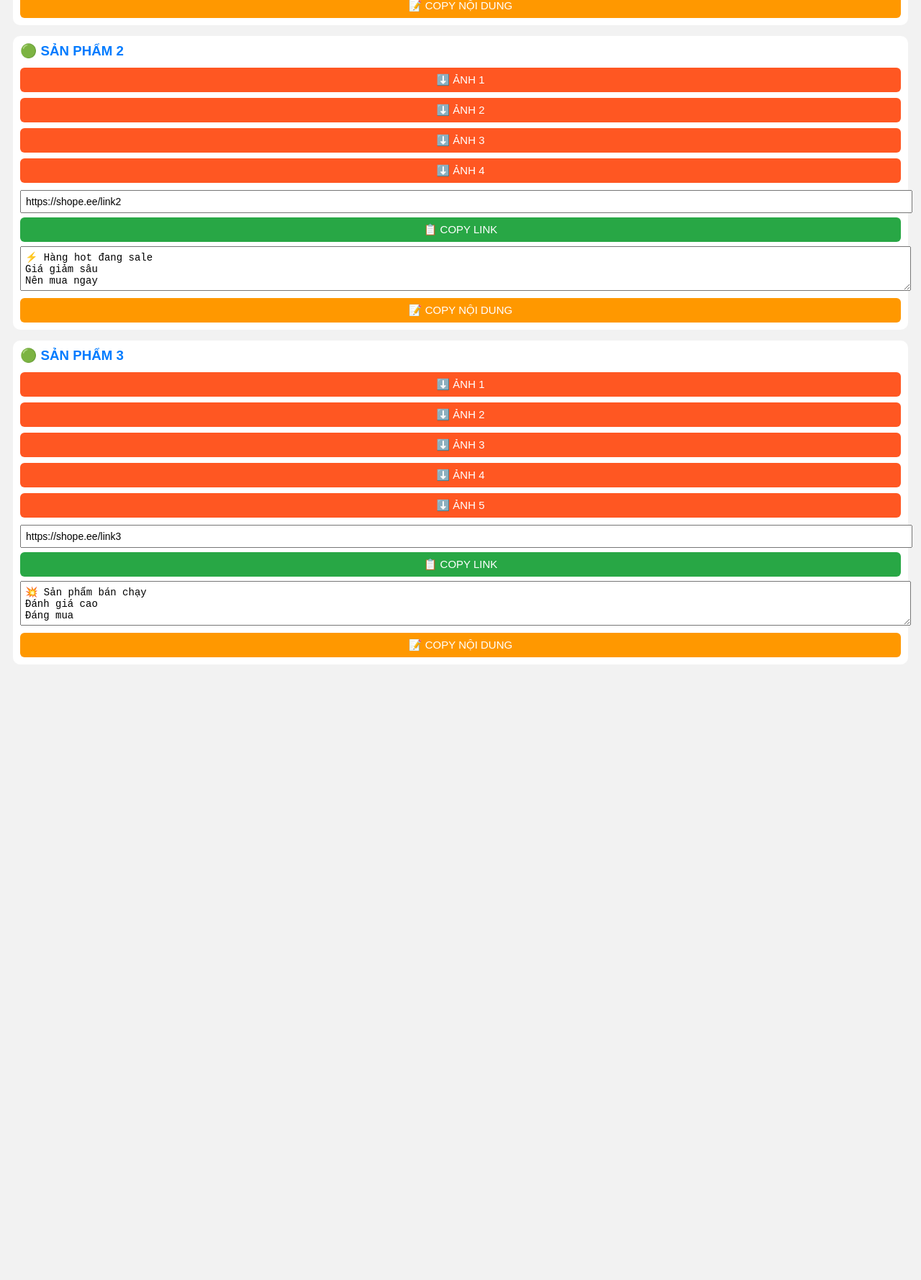
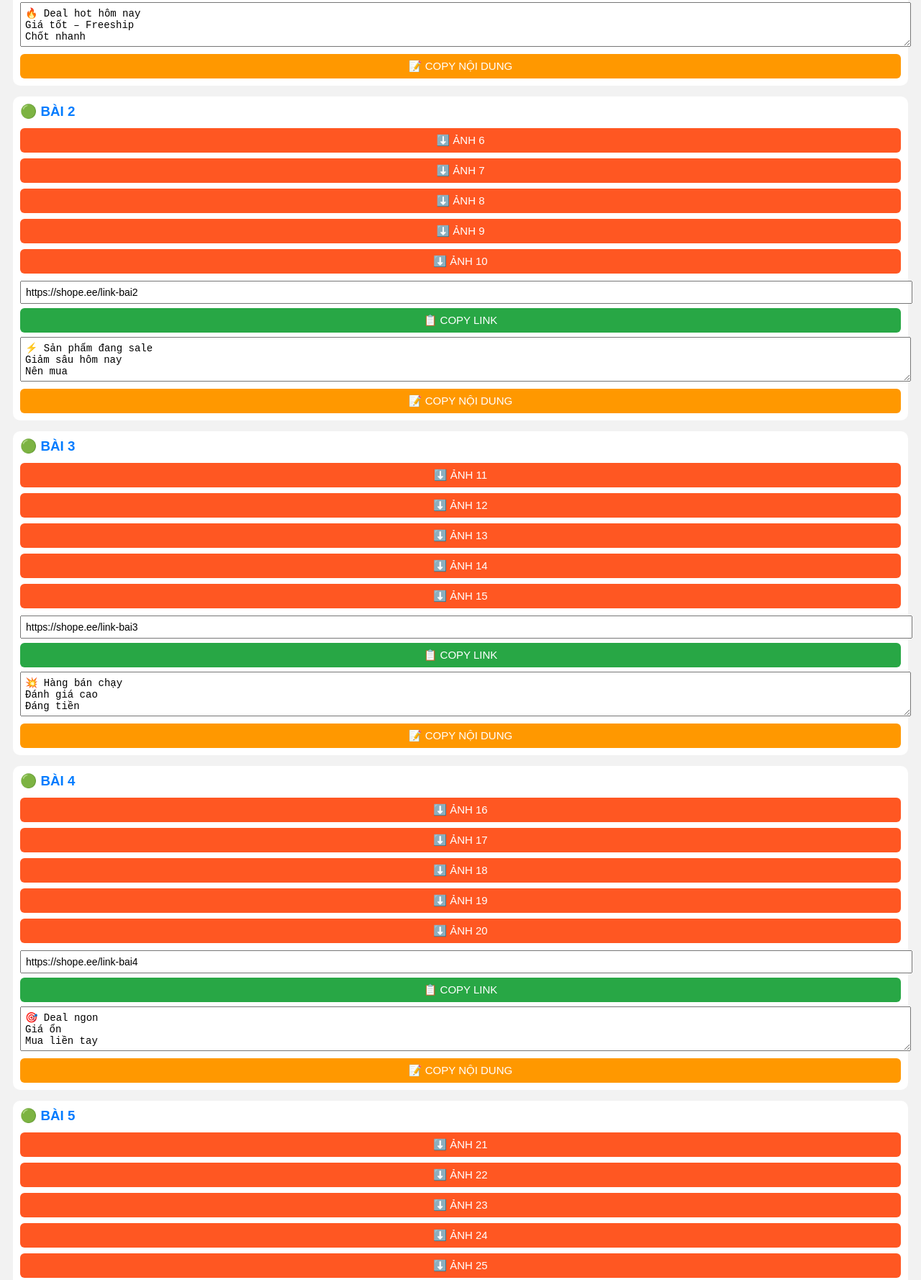
Before and after one commit to metamaxmmo/aff-tool, a plain HTML site: page index.html in a window 1280 px wide. Shown: the part 349-2127 px from the top of the page at 72% size. Before the commit the page ends 1305 px from the top, so only its background shows below. Drawn offline with Linux system fonts and the light colour scheme.

Commit message:
Update index.html

```diff
--- a/index.html
+++ b/index.html
@@ -2,7 +2,7 @@
 <html lang="vi">
 <head>
 <meta charset="UTF-8">
-<title>Aff Tool</title>
+<title>AFF TOOL</title>
 <meta name="viewport" content="width=device-width, initial-scale=1.0">
 <style>
 body {
@@ -20,7 +20,7 @@ body {
   margin: 0 0 8px;
   color: #007bff;
 }
-.img-btn {
+.btn-img {
   width: 100%;
   margin: 4px 0;
   padding: 8px;
@@ -30,7 +30,7 @@ body {
   background: #ff5722;
   color: #fff;
 }
-.copy-btn {
+.btn-copy {
   width: 100%;
   margin-top: 6px;
   padding: 8px;
@@ -40,7 +40,7 @@ body {
   background: #28a745;
   color: #fff;
 }
-.text-btn {
+.btn-text {
   background: #ff9800;
 }
 input, textarea {
@@ -54,75 +54,115 @@ input, textarea {
 
 <body>
 
-<!-- ===== SẢN PHẨM 1 (3 ẢNH) ===== -->
+<!-- ===== BÀI 1 (1–5) ===== -->
 <div class="post">
-  <h3>🟢 SẢN PHẨM 1</h3>
+<h3>🟢 BÀI 1</h3>
+<button class="btn-img" onclick="openImg('1.jpg')">⬇️ ẢNH 1</button>
+<button class="btn-img" onclick="openImg('2.jpg')">⬇️ ẢNH 2</button>
+<button class="btn-img" onclick="openImg('3.jpg')">⬇️ ẢNH 3</button>
+<button class="btn-img" onclick="openImg('4.jpg')">⬇️ ẢNH 4</button>
+<button class="btn-img" onclick="openImg('5.jpg')">⬇️ ẢNH 5</button>
 
-  <button class="img-btn" onclick="openImg('p1/1.jpg')">⬇️ ẢNH 1</button>
-  <button class="img-btn" onclick="openImg('p1/2.jpg')">⬇️ ẢNH 2</button>
-  <button class="img-btn" onclick="openImg('p1/3.jpg')">⬇️ ẢNH 3</button>
-
-  <input value="https://shope.ee/link1" readonly>
-  <button class="copy-btn" onclick="copy(this.previousElementSibling.value)">📋 COPY LINK</button>
+<input value="https://shope.ee/link-bai1" readonly>
+<button class="btn-copy" onclick="copyText(this.previousElementSibling.value)">📋 COPY LINK</button>
 
 <textarea rows="3" readonly>
-🔥 Deal ngon hôm nay
+🔥 Deal hot hôm nay
 Giá tốt – Freeship
-Chốt nhanh kẻo hết
+Chốt nhanh
 </textarea>
-  <button class="copy-btn text-btn" onclick="copy(this.previousElementSibling.value)">📝 COPY NỘI DUNG</button>
+<button class="btn-copy btn-text" onclick="copyText(this.previousElementSibling.value)">📝 COPY NỘI DUNG</button>
 </div>
 
-<!-- ===== SẢN PHẨM 2 (4 ẢNH) ===== -->
+<!-- ===== BÀI 2 (6–10) ===== -->
 <div class="post">
-  <h3>🟢 SẢN PHẨM 2</h3>
+<h3>🟢 BÀI 2</h3>
+<button class="btn-img" onclick="openImg('6.jpg')">⬇️ ẢNH 6</button>
+<button class="btn-img" onclick="openImg('7.jpg')">⬇️ ẢNH 7</button>
+<button class="btn-img" onclick="openImg('8.jpg')">⬇️ ẢNH 8</button>
+<button class="btn-img" onclick="openImg('9.jpg')">⬇️ ẢNH 9</button>
+<button class="btn-img" onclick="openImg('10.jpg')">⬇️ ẢNH 10</button>
 
-  <button class="img-btn" onclick="openImg('p2/1.jpg')">⬇️ ẢNH 1</button>
-  <button class="img-btn" onclick="openImg('p2/2.jpg')">⬇️ ẢNH 2</button>
-  <button class="img-btn" onclick="openImg('p2/3.jpg')">⬇️ ẢNH 3</button>
-  <button class="img-btn" onclick="openImg('p2/4.jpg')">⬇️ ẢNH 4</button>
-
-  <input value="https://shope.ee/link2" readonly>
-  <button class="copy-btn" onclick="copy(this.previousElementSibling.value)">📋 COPY LINK</button>
+<input value="https://shope.ee/link-bai2" readonly>
+<button class="btn-copy" onclick="copyText(this.previousElementSibling.value)">📋 COPY LINK</button>
 
 <textarea rows="3" readonly>
-⚡ Hàng hot đang sale
-Giá giảm sâu
-Nên mua ngay
+⚡ Sản phẩm đang sale
+Giảm sâu hôm nay
+Nên mua
 </textarea>
-  <button class="copy-btn text-btn" onclick="copy(this.previousElementSibling.value)">📝 COPY NỘI DUNG</button>
+<button class="btn-copy btn-text" onclick="copyText(this.previousElementSibling.value)">📝 COPY NỘI DUNG</button>
 </div>
 
-<!-- ===== SẢN PHẨM 3 (5 ẢNH) ===== -->
+<!-- ===== BÀI 3 (11–15) ===== -->
 <div class="post">
-  <h3>🟢 SẢN PHẨM 3</h3>
+<h3>🟢 BÀI 3</h3>
+<button class="btn-img" onclick="openImg('11.jpg')">⬇️ ẢNH 11</button>
+<button class="btn-img" onclick="openImg('12.jpg')">⬇️ ẢNH 12</button>
+<button class="btn-img" onclick="openImg('13.jpg')">⬇️ ẢNH 13</button>
+<button class="btn-img" onclick="openImg('14.jpg')">⬇️ ẢNH 14</button>
+<button class="btn-img" onclick="openImg('15.jpg')">⬇️ ẢNH 15</button>
 
-  <button class="img-btn" onclick="openImg('p3/1.jpg')">⬇️ ẢNH 1</button>
-  <button class="img-btn" onclick="openImg('p3/2.jpg')">⬇️ ẢNH 2</button>
-  <button class="img-btn" onclick="openImg('p3/3.jpg')">⬇️ ẢNH 3</button>
-  <button class="img-btn" onclick="openImg('p3/4.jpg')">⬇️ ẢNH 4</button>
-  <button class="img-btn" onclick="openImg('p3/5.jpg')">⬇️ ẢNH 5</button>
-
-  <input value="https://shope.ee/link3" readonly>
-  <button class="copy-btn" onclick="copy(this.previousElementSibling.value)">📋 COPY LINK</button>
+<input value="https://shope.ee/link-bai3" readonly>
+<button class="btn-copy" onclick="copyText(this.previousElementSibling.value)">📋 COPY LINK</button>
 
 <textarea rows="3" readonly>
-💥 Sản phẩm bán chạy
+💥 Hàng bán chạy
 Đánh giá cao
-Đáng mua
+Đáng tiền
 </textarea>
-  <button class="copy-btn text-btn" onclick="copy(this.previousElementSibling.value)">📝 COPY NỘI DUNG</button>
+<button class="btn-copy btn-text" onclick="copyText(this.previousElementSibling.value)">📝 COPY NỘI DUNG</button>
+</div>
+
+<!-- ===== BÀI 4 (16–20) ===== -->
+<div class="post">
+<h3>🟢 BÀI 4</h3>
+<button class="btn-img" onclick="openImg('16.jpg')">⬇️ ẢNH 16</button>
+<button class="btn-img" onclick="openImg('17.jpg')">⬇️ ẢNH 17</button>
+<button class="btn-img" onclick="openImg('18.jpg')">⬇️ ẢNH 18</button>
+<button class="btn-img" onclick="openImg('19.jpg')">⬇️ ẢNH 19</button>
+<button class="btn-img" onclick="openImg('20.jpg')">⬇️ ẢNH 20</button>
+
+<input value="https://shope.ee/link-bai4" readonly>
+<button class="btn-copy" onclick="copyText(this.previousElementSibling.value)">📋 COPY LINK</button>
+
+<textarea rows="3" readonly>
+🎯 Deal ngon
+Giá ổn
+Mua liền tay
+</textarea>
+<button class="btn-copy btn-text" onclick="copyText(this.previousElementSibling.value)">📝 COPY NỘI DUNG</button>
+</div>
+
+<!-- ===== BÀI 5 (21–25) ===== -->
+<div class="post">
+<h3>🟢 BÀI 5</h3>
+<button class="btn-img" onclick="openImg('21.jpg')">⬇️ ẢNH 21</button>
+<button class="btn-img" onclick="openImg('22.jpg')">⬇️ ẢNH 22</button>
+<button class="btn-img" onclick="openImg('23.jpg')">⬇️ ẢNH 23</button>
+<button class="btn-img" onclick="openImg('24.jpg')">⬇️ ẢNH 24</button>
+<button class="btn-img" onclick="openImg('25.jpg')">⬇️ ẢNH 25</button>
+
+<input value="https://shope.ee/link-bai5" readonly>
+<button class="btn-copy" onclick="copyText(this.previousElementSibling.value)">📋 COPY LINK</button>
+
+<textarea rows="3" readonly>
+🔥 Giá tốt hôm nay
+Số lượng có hạn
+Chốt nhanh
+</textarea>
+<button class="btn-copy btn-text" onclick="copyText(this.previousElementSibling.value)">📝 COPY NỘI DUNG</button>
 </div>
 
 <script>
 function openImg(img) {
   location.href = img; // mở full ảnh – giữ là lưu
 }
-function copy(text) {
+function copyText(text) {
   navigator.clipboard.writeText(text);
   alert("✅ Đã copy");
 }
 </script>
 
 </body>
-</h
+</html>
```
Lines whose indentation alone changed are shown as unchanged.
